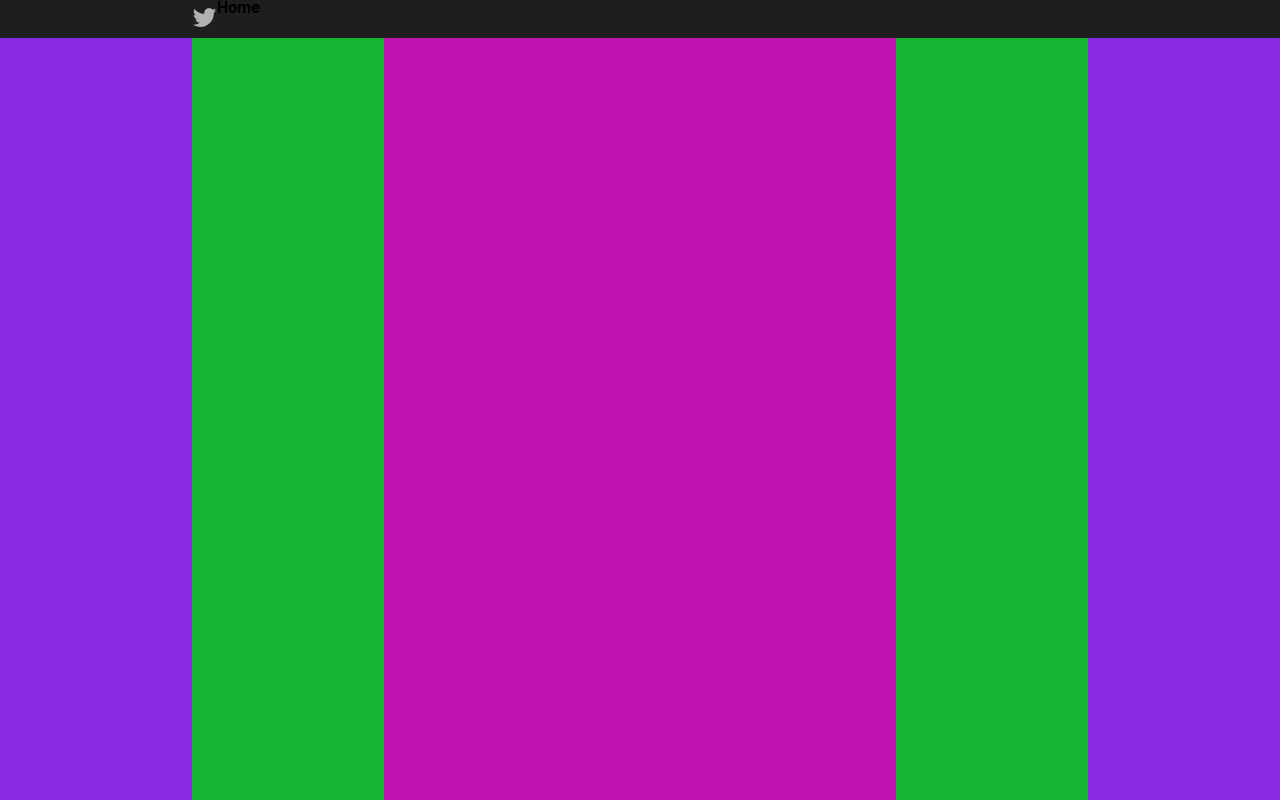
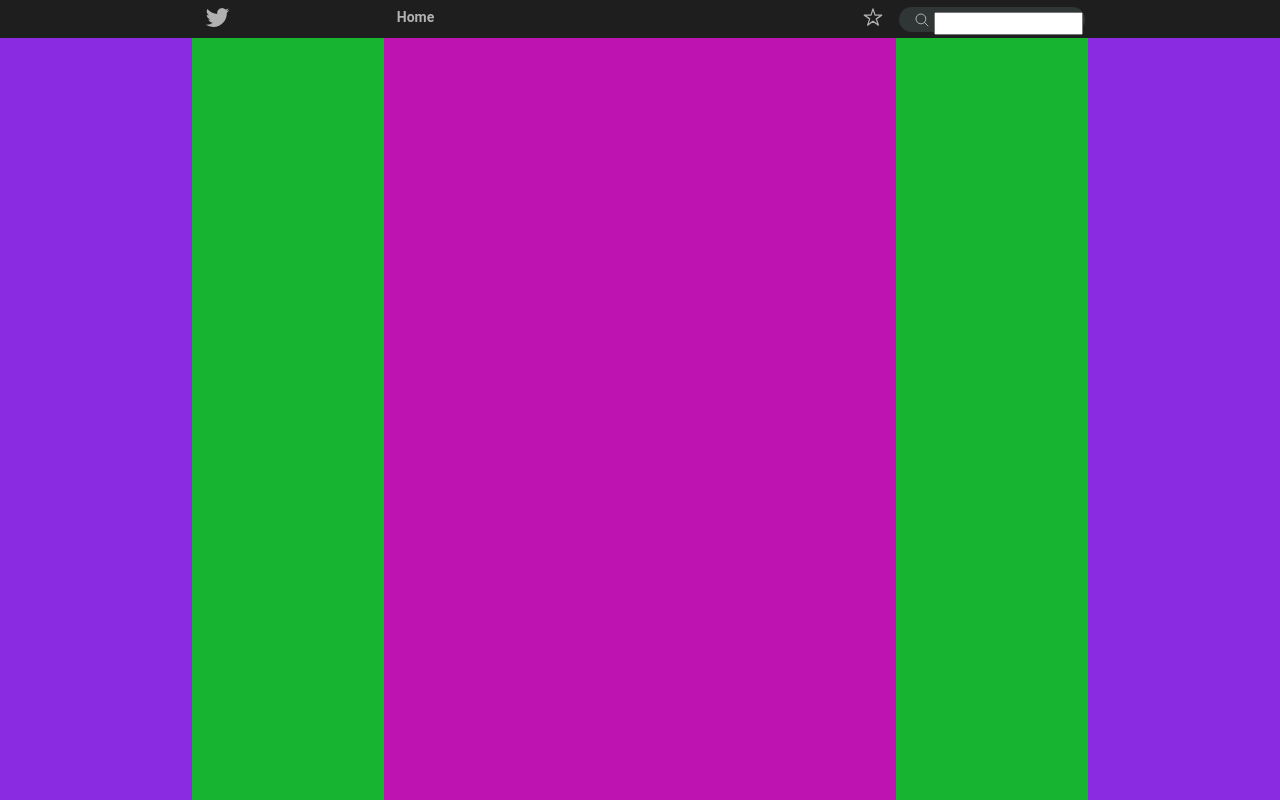
Before and after one commit to BhashithaArambepola/Twitter-clone, a plain HTML site: page twitter clone/index.html in a window 1280 px wide. Drawn offline with nearby package versions, Linux system fonts and the light colour scheme.

Commit message:
add header line

```diff
--- a/twitter clone/css/style.css
+++ b/twitter clone/css/style.css
@@ -14,17 +14,62 @@ header {
   background-color: rgb(31, 30, 30);
 }
 
-ion-icon {
+#bird {
   color: rgb(177, 177, 177);
   width: 25px;
   height: 25px;
   float: left;
   margin-top: 5px;
-  margin-left: 15%;
-  /* font-size: 1.5rem; */
+  margin-left: 16%;
+
+}
+h2{
+    color: rgb(177, 177, 177);
+    font-weight: 600;
+    font-size: 14px;
+    margin-left: 31%;
+    margin-top: 10px;
+
 }
 
+#top-tweet {
+    color: rgb(177, 177, 177);
+    width: 20px;
+    height: 20px;
+    float: right;
+    margin-top: -17px;
+    margin-right: 31%;
 
+  }
+  #search-panel{
+      width: 14.5%;
+      height: 25px;
+      background-color: rgb(48, 54, 54);
+      margin-left:70.25% ;
+      margin-top: -17px;
+      border-radius: 15px;
+      position: absolute;
+  }
+
+  #search-icon{
+    color: rgb(177, 177, 177);
+    margin-top: 5px;
+    margin-left: 15px;
+  }
+
+  #Search-Twitter{
+      width: 80%;
+      padding-top: 2px;
+      padding-bottom: 2px;
+      margin-top: 0px;
+      /* align-content: center; */
+      text-align: center;
+      color: black;
+      box-decoration:#000 ;
+
+
+
+  }
 /* --------------panel1------------------------------------------ */
 
 #panel1 {
--- a/twitter clone/index.html
+++ b/twitter clone/index.html
@@ -11,8 +11,13 @@
 <body>
 
 <header>
-    <ion-icon name="logo-twitter"></ion-icon>
+    <ion-icon id="bird" name="logo-twitter"></ion-icon>
     <h2>Home</h2>
+    <ion-icon id="top-tweet" name="star-outline"></ion-icon>
+    <div id="search-panel">
+        <ion-icon id="search-icon" name="search-outline"></ion-icon>
+        <input type="text" name="Search Twitter" id="Search-Twitter">
+    </div>
 </header>
 <div id="panel1"></div>
 <nav></nav>
```
